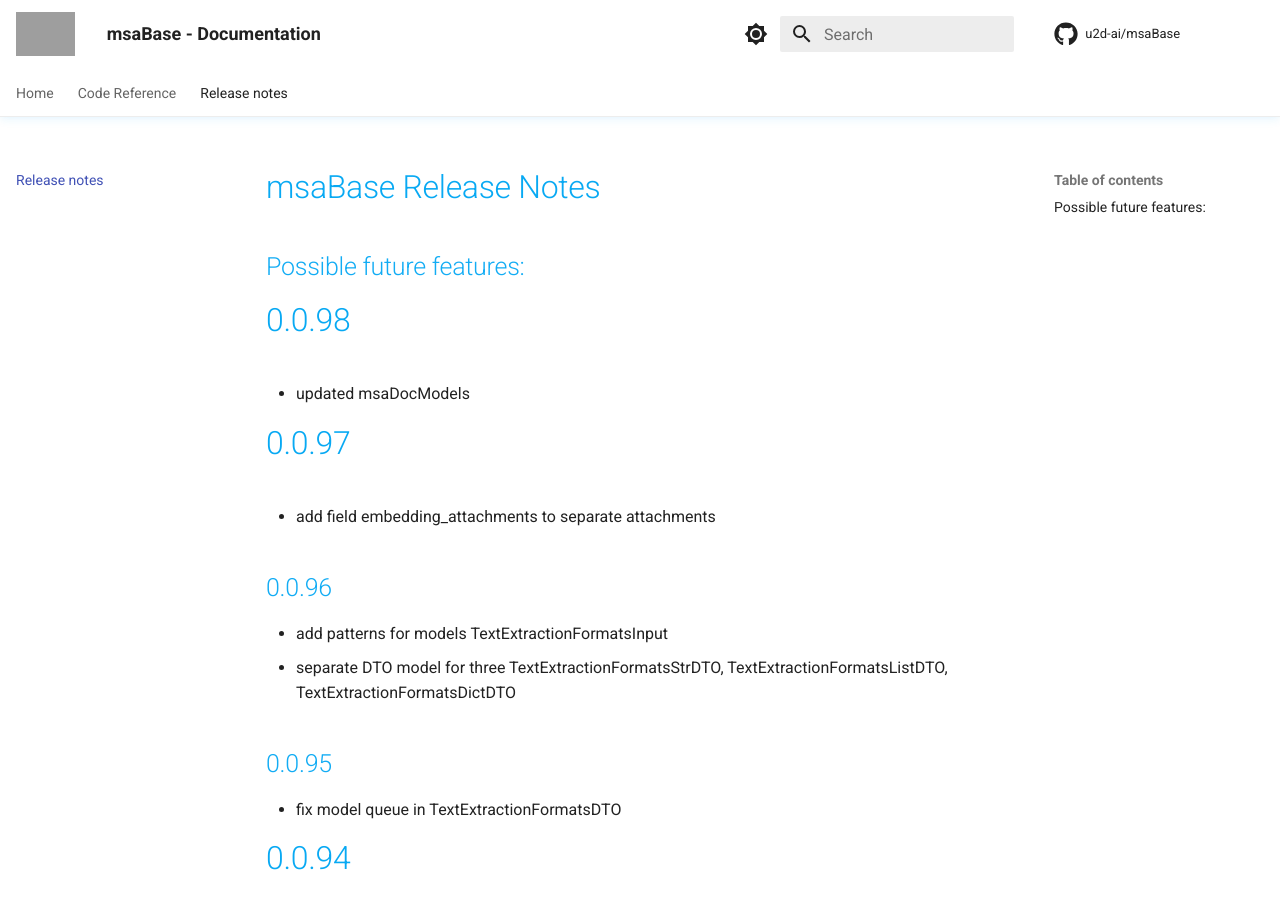
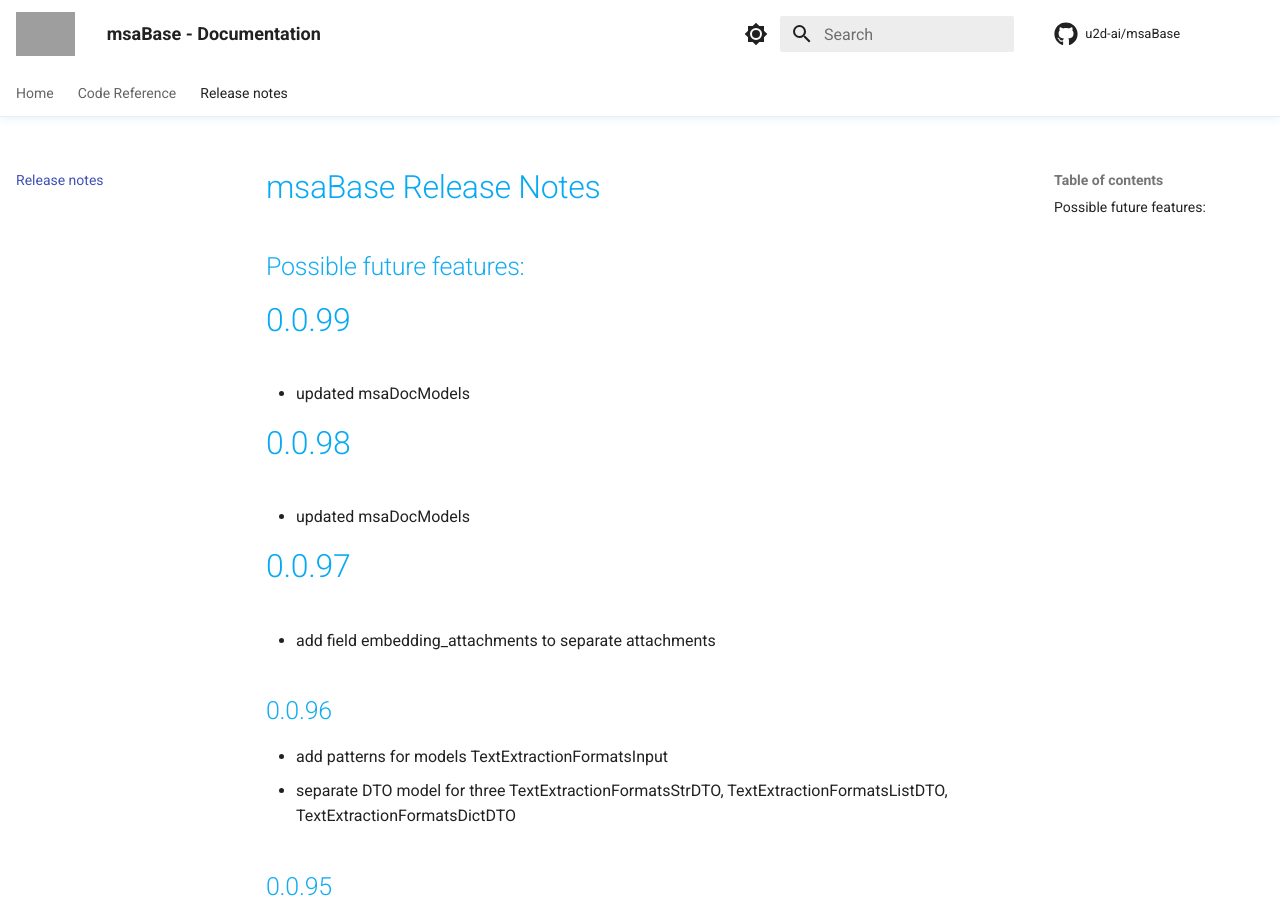
Before and after one commit to u2d-ai/msaBase, an MkDocs documentation site: the page built from docs/release-notes.md, in a window 1280 px wide and 900 px high. Built offline with MkDocs 1.6.1 and Material for MkDocs 9.7.7, drawn with Linux system fonts in a browser that asks for light colours; comment, search, counter and statistics services are not loaded; grey boxes are pictures that could not be loaded.

Commit message:
feat: updated msaDocModels

```diff
--- a/docs/release-notes.md
+++ b/docs/release-notes.md
@@ -1,5 +1,9 @@
 # msaBase Release Notes
 ## Possible future features:
+
+# 0.0.99
+
+- updated msaDocModels
 
 # 0.0.98
 
--- a/msaBase/__init__.py
+++ b/msaBase/__init__.py
@@ -1,7 +1,7 @@
 import glob
 from os.path import basename, dirname, isfile, join
 
-version = "0.0.98"
+version = "0.0.99"
 __author__ = "Stefan Welcker"
 __copyright__ = "Copyright 2022, U2D.ai"
 __license__ = "MIT"
--- a/requirements.txt
+++ b/requirements.txt
@@ -1,6 +1,6 @@
 # MSA Dependencies
 msaFileSystem==0.0.3 # Agnostic Abstract Filesystem API which allows to use S3, GCS, Azure Datalake, your local FS, Youtube etc Optimized for use with FastAPI/Pydantic.
-msaDocModels==0.0.89 # MSA Document Pydantic Models and Schemas, used to store Parser, NLP, NLU and AI results for processed documents
+msaDocModels==0.0.90 # MSA Document Pydantic Models and Schemas, used to store Parser, NLP, NLU and AI results for processed documents
 
 # FastAPI related Dependencies
 fastapi[all]==0.86.0 # FastAPI framework, high performance, easy to learn, fast to code, ready for production
```
Also changed, not shown: 1 other file.
